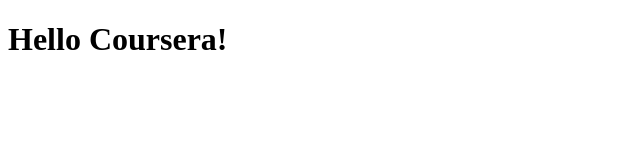
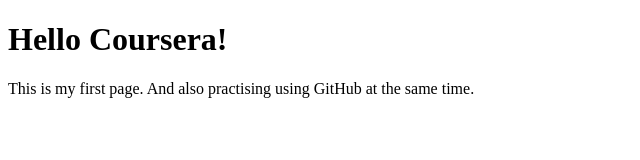
Before and after one commit to weimao3368/coursera-htmlcssjs, a plain HTML site: page site/index.html in a window 1280 px wide. Shown: the whole page, without its empty margins (0-640 px from the left). Drawn offline with Linux system fonts and the light colour scheme.

Commit message:
Add more contents to the page

```diff
--- a/site/index.html
+++ b/site/index.html
@@ -5,5 +5,6 @@
 </head>
 <body>
     <h1>Hello Coursera!</h1>
+    <p>This is my first page. And also practising using GitHub at the same time.</p>
 </body>
 </html>
```
